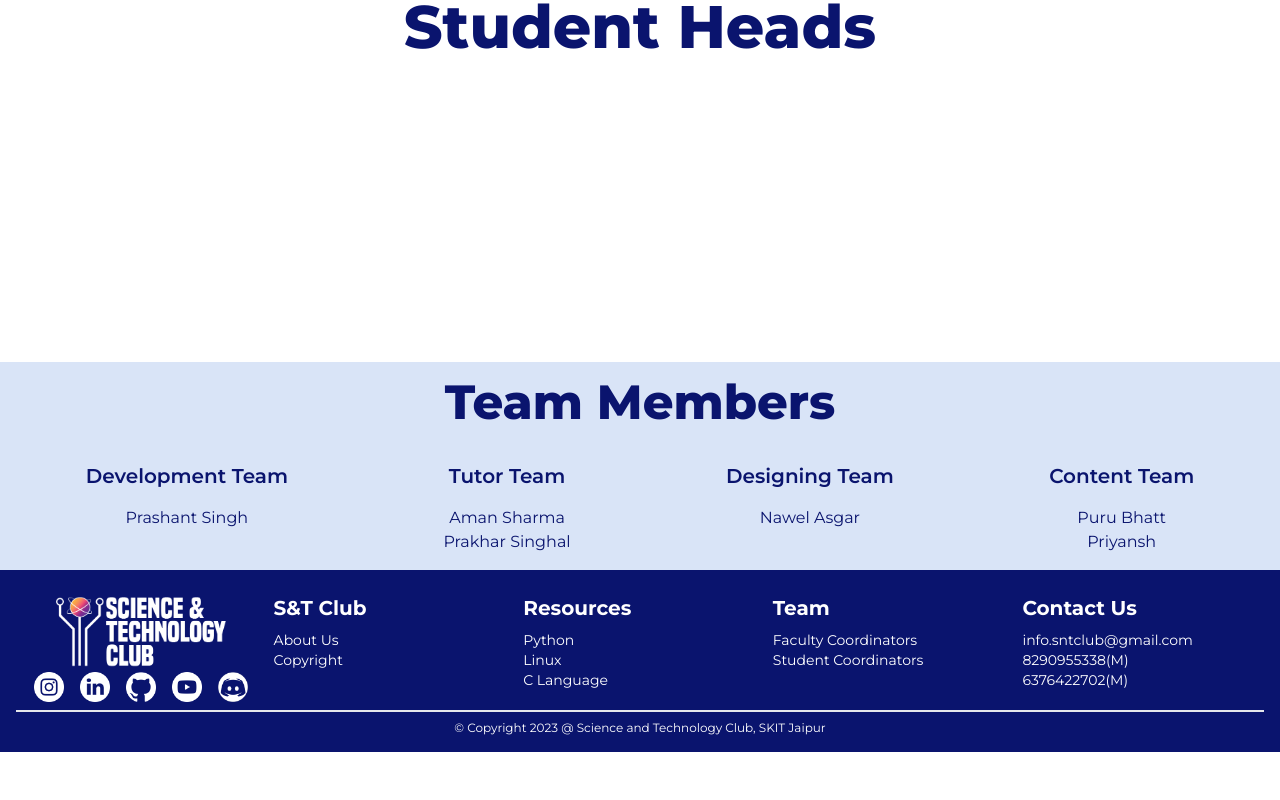
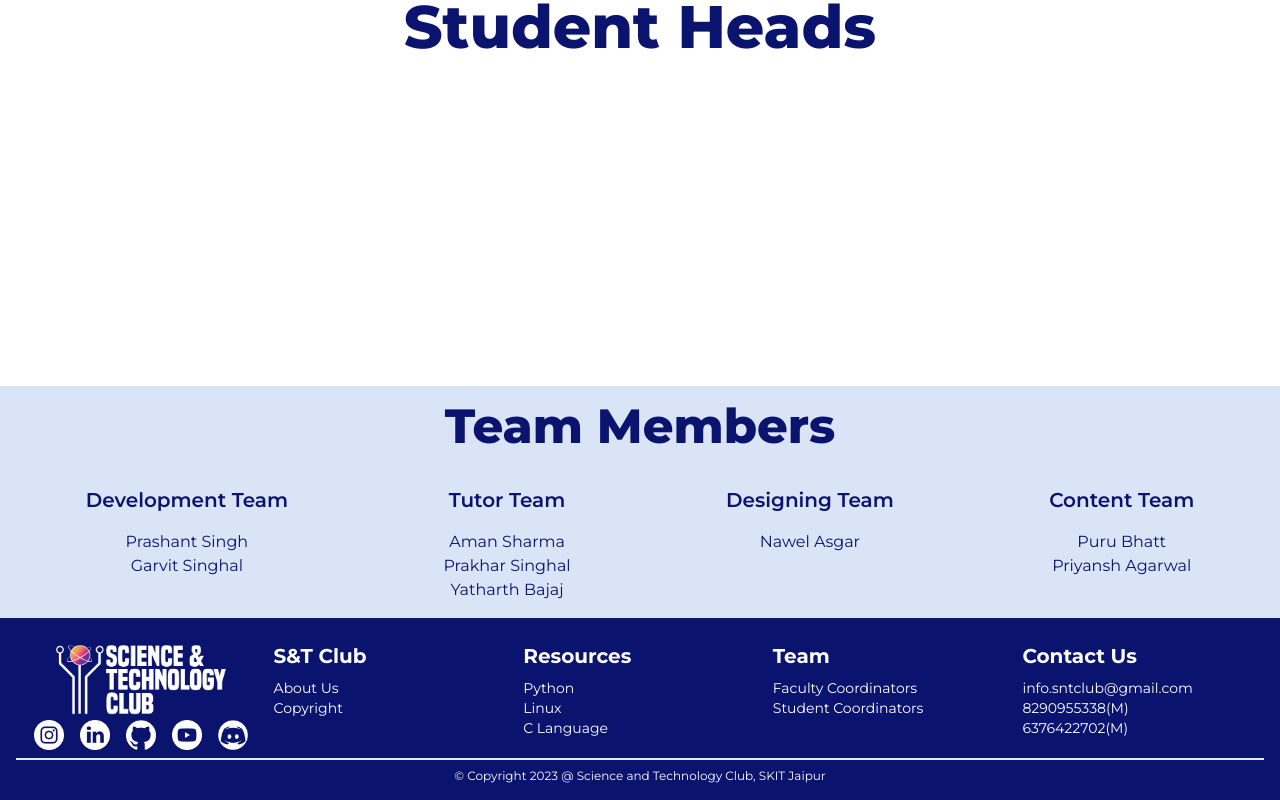
Before and after one commit to snt-club/snt-club.vercel.app, a Next.js app: page / in a window 1280 px wide. Shown: the part 5606-6406 px from the top of the page. Before the commit the page ends 6358 px from the top, so only its background shows below. Built offline with nearby package versions, Linux system fonts and the light colour scheme.

Commit message:
Team Data Updates

```diff
--- a/components/coreteamslider.tsx
+++ b/components/coreteamslider.tsx
@@ -152,6 +152,11 @@ const coreteamslider = () => {
                   <span>&nbsp;{coordinator.branch}</span>
                 </div>
               </div>
+              <div className="flex justify-center">
+                <div>
+                  <span>{coordinator.role}</span>
+                </div>
+              </div>
               <div className="flex justify-center gap-5 mt-[10px]">
                 <div>
                   <Link href={coordinator.instagram_link} target="_blank">
--- a/components/main-sections/coremembers.tsx
+++ b/components/main-sections/coremembers.tsx
@@ -22,6 +22,9 @@ function coremembers() {
                 <Link href="https://www.linkedin.com/in/prashant-singh-529391250/" target="_blank">
                   <p className="text-sm md:text-base hover:underline">Prashant Singh</p>
                 </Link>
+                <Link href="https://www.linkedin.com/in/garvit-singhal-aa58b0254/" target="_blank">
+                  <p className="text-sm md:text-base hover:underline">Garvit Singhal</p>
+                </Link>
               </div>
             </div>
             <div className="w-fit mx-auto text-center p-4">
@@ -36,6 +39,9 @@ function coremembers() {
                 </Link>
                 <Link href="https://www.linkedin.com/in/prakhar-singhal-16536a25a/" target="_blank">
                   <p className="text-sm md:text-base hover:underline">Prakhar Singhal</p>
+                </Link>
+                <Link href="https://www.linkedin.com/in/yatharth-bajaj-77aa22261/" target="_blank">
+                  <p className="text-sm md:text-base hover:underline">Yatharth Bajaj</p>
                 </Link>
               </div>
             </div>
@@ -58,11 +64,11 @@ function coremembers() {
                 </p>
               </div>
               <div>
-                <Link href="/" target="_blank">
+                <Link href="https://www.linkedin.com/in/puru-bhatt-96056a27a/" target="_blank">
                   <p className="text-sm md:text-base hover:underline">Puru Bhatt</p>
                 </Link>
-                <Link href="/" target="_blank">
-                  <p className="text-sm md:text-base hover:underline">Priyansh</p>
+                <Link href="https://www.linkedin.com/in/priyansh-agrawal-6486b1260/" target="_blank">
+                  <p className="text-sm md:text-base hover:underline">Priyansh Agarwal</p>
                 </Link>
               </div>
             </div>
--- a/package.json
+++ b/package.json
@@ -17,6 +17,7 @@
     "eslint-config-next": "13.4.19",
     "next": "13.4.19",
     "next-gallery": "^1.2.1",
+    "node": "^18.14.0",
     "postcss": "8.4.29",
     "react": "18.2.0",
     "react-dom": "18.2.0",
```
Also changed, not shown: 1 other file (tests, documents, lock files or other folders).
